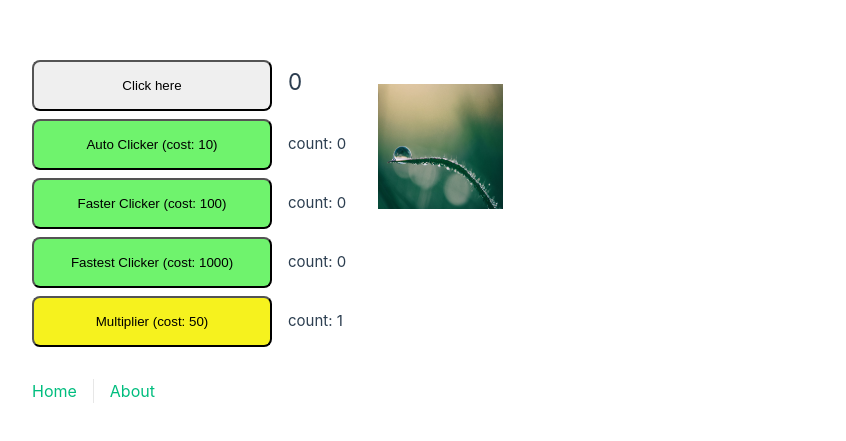
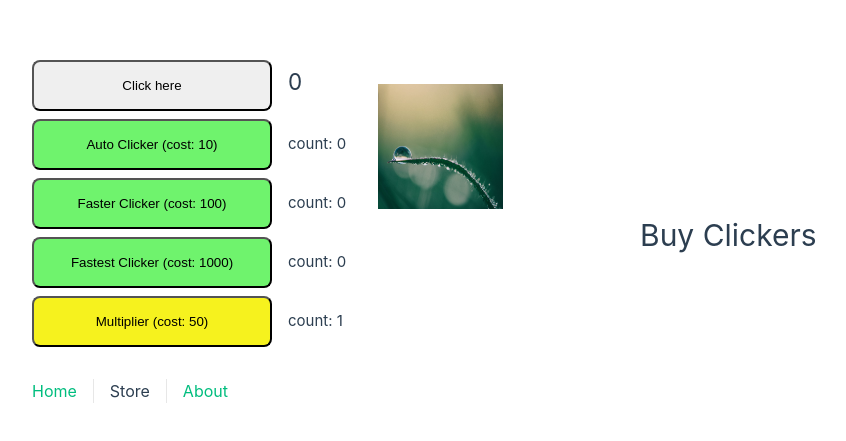
Before and after one commit to sghiaa/vue-clicker, a Vue app: page /store in a window 1280 px wide. Shown: the part 165-606 px from the top of the page, without its empty margins (0-846 px from the left). Built offline with nearby package versions, Linux system fonts and the light colour scheme.

Commit message:
add store page

```diff
--- a/src/App.vue
+++ b/src/App.vue
@@ -10,6 +10,7 @@ import VueClicker from "./components/VueClicker.vue";
 
       <nav>
         <RouterLink to="/">Home</RouterLink>
+        <RouterLink to="/store">Store</RouterLink>
         <RouterLink to="/about">About</RouterLink>
       </nav>
     </div>
--- a/src/router/index.ts
+++ b/src/router/index.ts
@@ -17,6 +17,11 @@ const router = createRouter({
       // which is lazy-loaded when the route is visited.
       component: () => import("../views/AboutView.vue"),
     },
+    {
+      path: "/store",
+      name: "store",
+      component: () => import("../views/StoreView.vue"),
+    },
   ],
 });
 
--- a/src/views/AboutView.vue
+++ b/src/views/AboutView.vue
@@ -1,6 +1,6 @@
 <template>
   <div class="about">
-    <h1>About this projecct</h1>
+    <h1>About this project</h1>
     <div>I wanted to learn vue.</div>
   </div>
 </template>
--- /dev/null
+++ b/src/views/StoreView.vue
@@ -0,0 +1,19 @@
+<template>
+  <div class="about">
+    <h1>Buy Clickers</h1>
+    <div>
+      <!-- <button class="baseButton buyButton" @click="incrementAutoClicker">Auto Clicker (cost: {{ autoClickerCost() }})</button>
+      <span class="clicker">count: {{ autoClicker }}</span> -->
+    </div>
+  </div>
+</template>
+
+<style>
+@media (min-width: 1024px) {
+  .about {
+    min-height: 100vh;
+    display: flex;
+    align-items: center;
+  }
+}
+</style>
```
